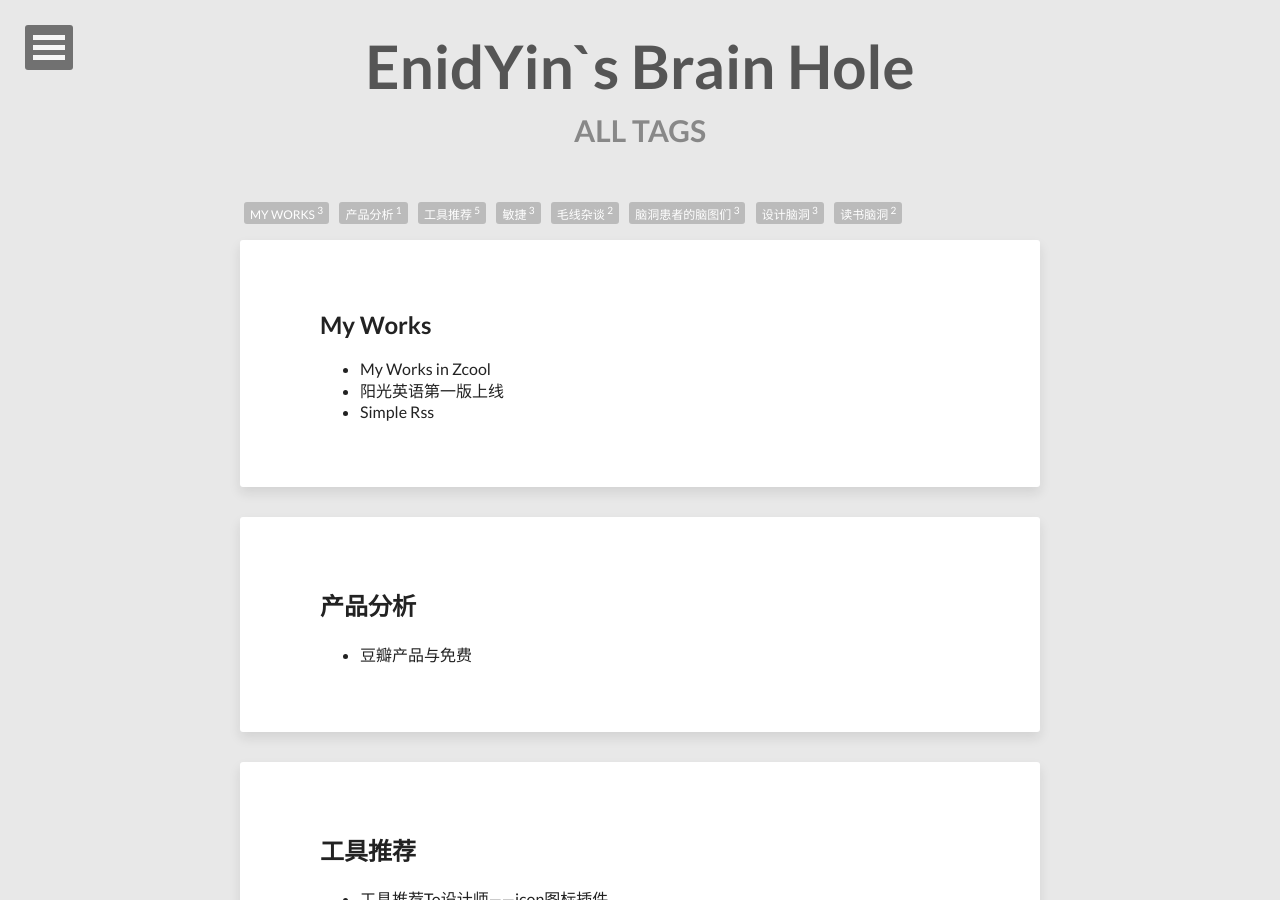
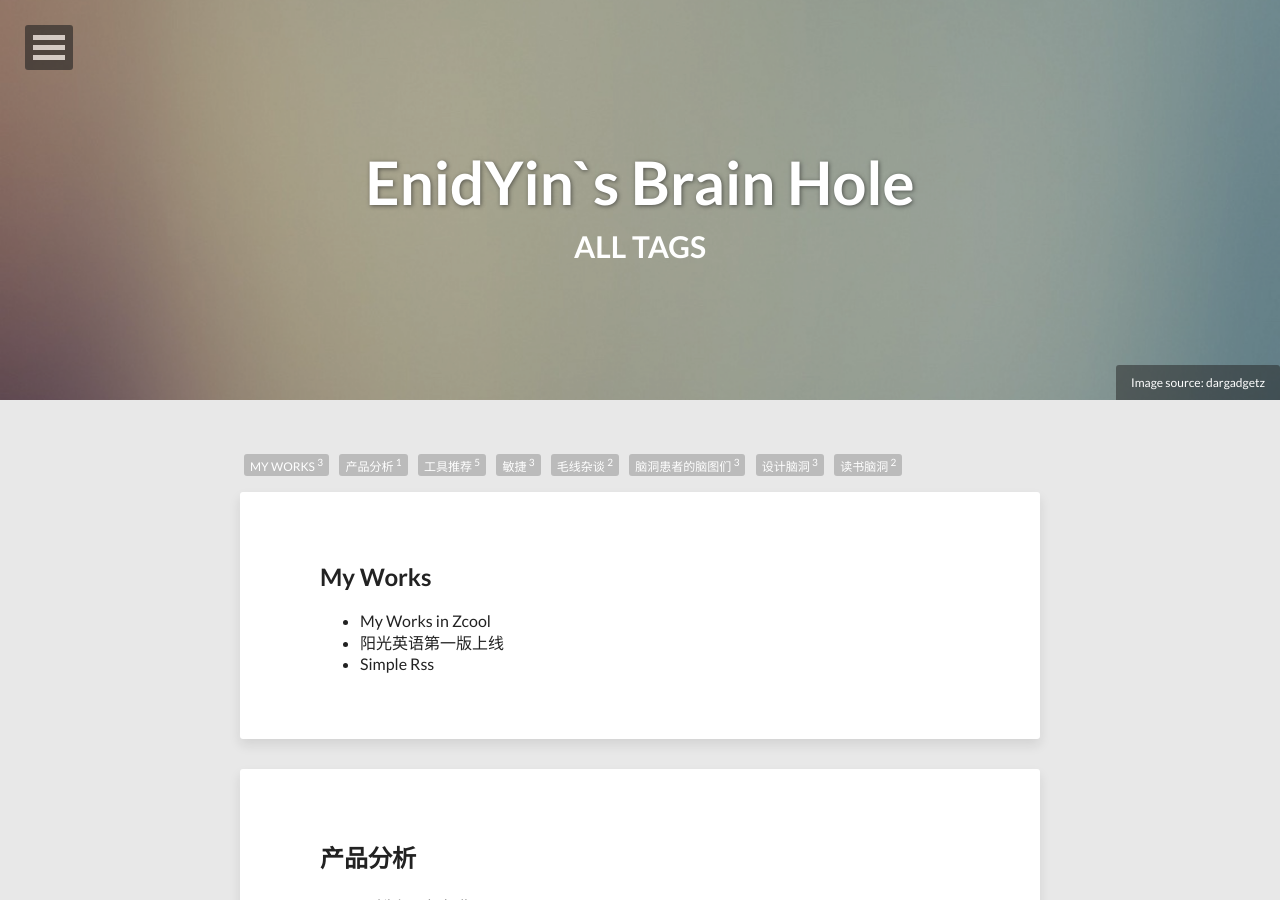
Before and after one commit to EnidYin/EnidYin.github.io, a Jekyll site: the page built from tags.html, in a window 1280 px wide and 900 px high. Built offline with Jekyll 4.4.1, drawn with Linux system fonts in a browser that asks for light colours; nearby versions of some CDN libraries.

Commit message:
tag.html background

```diff
--- a/tags.html
+++ b/tags.html
@@ -3,6 +3,10 @@ layout: post-index
 permalink: /tags/
 title: All Tags
 description: "An archive of posts sorted by tag."
+image:
+  feature: abstract-8.jpg
+  credit: dargadgetz
+  creditlink: http://www.dargadgetz.com/ios-7-abstract-wallpaper-pack-for-iphone-5-and-ipod-touch-retina/
 ---
 
 {% capture site_tags %}{% for tag in site.tags %}{{ tag | first }}{% unless forloop.last %},{% endunless %}{% endfor %}{% endcapture %}
```
Also changed, not shown: 2 other files.
